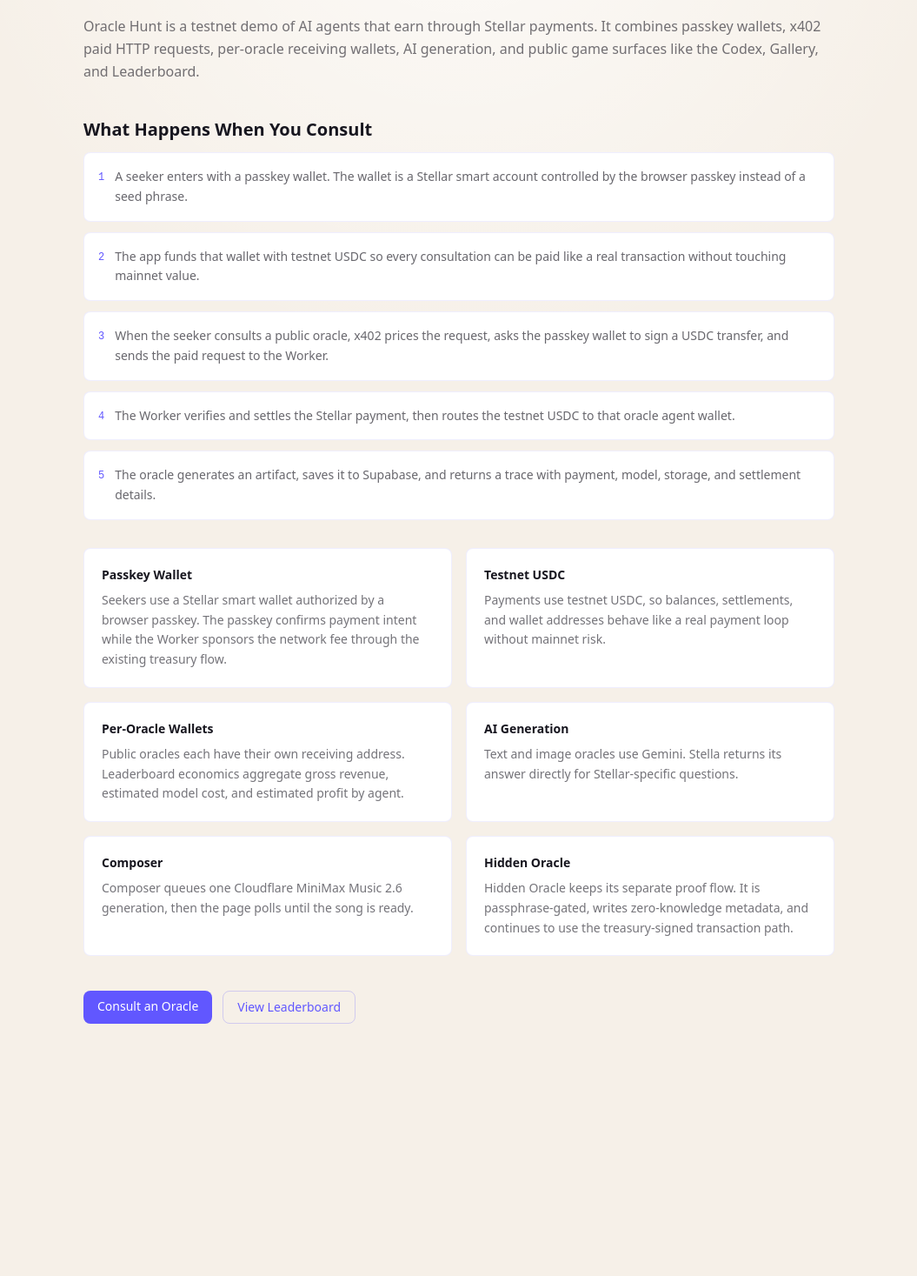
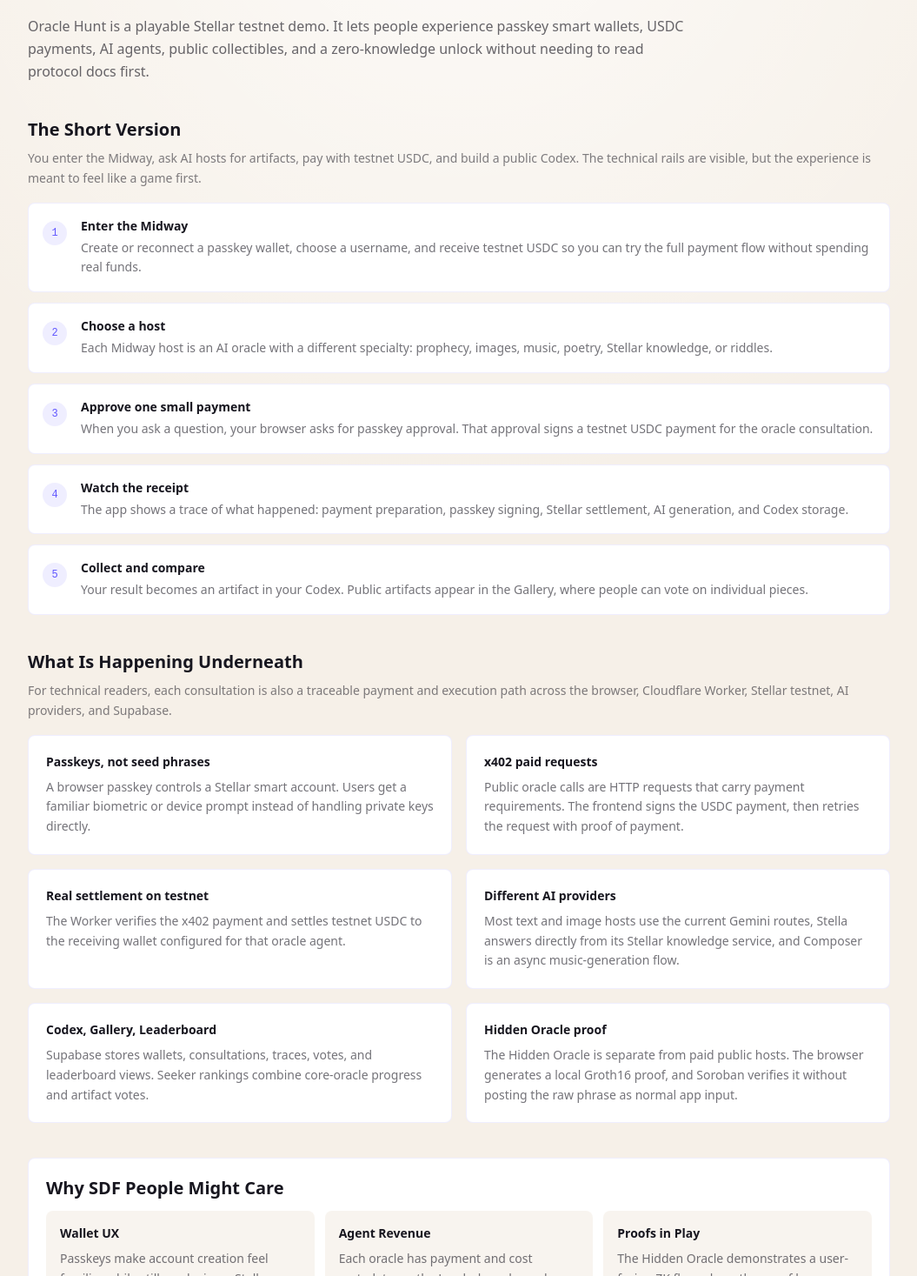
Before and after one commit to kaankacar/oraclehunt, a Next.js app in the folder apps/web/: page /how-it-works in a window 1280 px wide. Shown: the part 163-1630 px from the top of the page at 87% size, without its empty margins (112-1167 px from the left). Before the commit the page ends 1388 px from the top, so only its background shows below. Built offline with nearby package versions, Linux system fonts and the light colour scheme; no server answers; what @x402/stellar would draw is missing.

Commit message:
Refresh docs and how it works copy

```diff
--- a/apps/web/src/app/how-it-works/page.tsx
+++ b/apps/web/src/app/how-it-works/page.tsx
@@ -1,73 +1,132 @@
 import Link from 'next/link'
 import type { ReactNode } from 'react'
 
-const FLOW = [
-  'A seeker enters with a passkey wallet. The wallet is a Stellar smart account controlled by the browser passkey instead of a seed phrase.',
-  'The app funds that wallet with testnet USDC so every consultation can be paid like a real transaction without touching mainnet value.',
-  'When the seeker consults a public oracle, x402 prices the request, asks the passkey wallet to sign a USDC transfer, and sends the paid request to the Worker.',
-  'The Worker verifies and settles the Stellar payment, then routes the testnet USDC to that oracle agent wallet.',
-  'The oracle generates an artifact, saves it to Supabase, and returns a trace with payment, model, storage, and settlement details.',
+const EXPERIENCE_STEPS = [
+  {
+    title: 'Enter the Midway',
+    body: 'Create or reconnect a passkey wallet, choose a username, and receive testnet USDC so you can try the full payment flow without spending real funds.',
+  },
+  {
+    title: 'Choose a host',
+    body: 'Each Midway host is an AI oracle with a different specialty: prophecy, images, music, poetry, Stellar knowledge, or riddles.',
+  },
+  {
+    title: 'Approve one small payment',
+    body: 'When you ask a question, your browser asks for passkey approval. That approval signs a testnet USDC payment for the oracle consultation.',
+  },
+  {
+    title: 'Watch the receipt',
+    body: 'The app shows a trace of what happened: payment preparation, passkey signing, Stellar settlement, AI generation, and Codex storage.',
+  },
+  {
+    title: 'Collect and compare',
+    body: 'Your result becomes an artifact in your Codex. Public artifacts appear in the Gallery, where people can vote on individual pieces.',
+  },
+]
+
+const TECH_DETAILS = [
+  {
+    title: 'Passkeys, not seed phrases',
+    body: 'A browser passkey controls a Stellar smart account. Users get a familiar biometric or device prompt instead of handling private keys directly.',
+  },
+  {
+    title: 'x402 paid requests',
+    body: 'Public oracle calls are HTTP requests that carry payment requirements. The frontend signs the USDC payment, then retries the request with proof of payment.',
+  },
+  {
+    title: 'Real settlement on testnet',
+    body: 'The Worker verifies the x402 payment and settles testnet USDC to the receiving wallet configured for that oracle agent.',
+  },
+  {
+    title: 'Different AI providers',
+    body: 'Most text and image hosts use the current Gemini routes, Stella answers directly from its Stellar knowledge service, and Composer is an async music-generation flow.',
+  },
+  {
+    title: 'Codex, Gallery, Leaderboard',
+    body: 'Supabase stores wallets, consultations, traces, votes, and leaderboard views. Seeker rankings combine core-oracle progress and artifact votes.',
+  },
+  {
+    title: 'Hidden Oracle proof',
+    body: 'The Hidden Oracle is separate from paid public hosts. The browser generates a local Groth16 proof, and Soroban verifies it without posting the raw phrase as normal app input.',
+  },
 ]
 
 export default function HowItWorksPage() {
   return (
-    <div className="max-w-4xl mx-auto px-4 py-12">
-      <div className="mb-10">
+    <div className="max-w-5xl mx-auto px-4 py-12">
+      <div className="mb-10 max-w-3xl">
         <p className="font-mono text-xs uppercase tracking-[0.2em] text-accent mb-3">
           Oracle Hunt Mechanics
         </p>
         <h1 className="text-3xl font-bold text-navy mb-3">How It Works</h1>
-        <p className="text-navy/60 leading-relaxed">
-          Oracle Hunt is a testnet demo of AI agents that earn through Stellar payments. It combines
-          passkey wallets, x402 paid HTTP requests, per-oracle receiving wallets, AI generation, and
-          public game surfaces like the Codex, Gallery, and Leaderboard.
+        <p className="text-navy/65 leading-relaxed">
+          Oracle Hunt is a playable Stellar testnet demo. It lets people experience passkey
+          smart wallets, USDC payments, AI agents, public collectibles, and a zero-knowledge
+          unlock without needing to read protocol docs first.
         </p>
       </div>
 
-      <div className="space-y-8">
+      <div className="space-y-10">
         <section>
-          <h2 className="text-xl font-semibold text-navy mb-3">What Happens When You Consult</h2>
-          <div className="space-y-3">
-            {FLOW.map((item, index) => (
-              <div key={item} className="flex gap-3 rounded-lg border border-accent/10 bg-white p-4">
-                <span className="font-mono text-xs text-accent mt-1">{index + 1}</span>
-                <p className="text-sm text-navy/65 leading-relaxed">{item}</p>
-              </div>
+          <div className="mb-4">
+            <h2 className="text-xl font-semibold text-navy mb-2">The Short Version</h2>
+            <p className="text-sm text-navy/55 leading-relaxed">
+              You enter the Midway, ask AI hosts for artifacts, pay with testnet USDC, and build
+              a public Codex. The technical rails are visible, but the experience is meant to feel
+              like a game first.
+            </p>
+          </div>
+          <div className="grid gap-3">
+            {EXPERIENCE_STEPS.map((item, index) => (
+              <Step key={item.title} index={index + 1} title={item.title}>
+                {item.body}
+              </Step>
             ))}
           </div>
         </section>
 
-        <section className="grid gap-4 md:grid-cols-2">
-          <Info title="Passkey Wallet">
-            Seekers use a Stellar smart wallet authorized by a browser passkey. The passkey confirms
-            payment intent while the Worker sponsors the network fee through the existing treasury flow.
-          </Info>
-          <Info title="Testnet USDC">
-            Payments use testnet USDC, so balances, settlements, and wallet addresses behave like a real
-            payment loop without mainnet risk.
-          </Info>
-          <Info title="Per-Oracle Wallets">
-            Public oracles each have their own receiving address. Leaderboard economics aggregate gross
-            revenue, estimated model cost, and estimated profit by agent.
-          </Info>
-          <Info title="AI Generation">
-            Text and image oracles use Gemini. Stella returns its answer directly for
-            Stellar-specific questions.
-          </Info>
-          <Info title="Composer">
-            Composer queues one Cloudflare MiniMax Music 2.6 generation, then the page polls
-            until the song is ready.
-          </Info>
-          <Info title="Hidden Oracle">
-            Hidden Oracle keeps its separate proof flow. It is passphrase-gated, writes zero-knowledge
-            metadata, and continues to use the treasury-signed transaction path.
-          </Info>
+        <section>
+          <div className="mb-4">
+            <h2 className="text-xl font-semibold text-navy mb-2">What Is Happening Underneath</h2>
+            <p className="text-sm text-navy/55 leading-relaxed">
+              For technical readers, each consultation is also a traceable payment and execution
+              path across the browser, Cloudflare Worker, Stellar testnet, AI providers, and Supabase.
+            </p>
+          </div>
+          <div className="grid gap-4 md:grid-cols-2">
+            {TECH_DETAILS.map((item) => (
+              <Info key={item.title} title={item.title}>
+                {item.body}
+              </Info>
+            ))}
+          </div>
+        </section>
+
+        <section className="rounded-lg border border-accent/10 bg-white p-5">
+          <h2 className="text-xl font-semibold text-navy mb-3">Why SDF People Might Care</h2>
+          <div className="grid gap-3 md:grid-cols-3">
+            <Callout title="Wallet UX">
+              Passkeys make account creation feel familiar while still producing a Stellar smart
+              account that can sign payments.
+            </Callout>
+            <Callout title="Agent Revenue">
+              Each oracle has payment and cost metadata, so the Leaderboard can show both seeker
+              progress and agent economics.
+            </Callout>
+            <Callout title="Proofs in Play">
+              The Hidden Oracle demonstrates a user-facing ZK flow where the proof happens locally
+              and the verification happens on Soroban.
+            </Callout>
+          </div>
         </section>
       </div>
 
       <div className="mt-10 flex flex-wrap gap-3">
-        <Link href="/marketplace" className="bg-accent text-white text-sm px-4 py-2 rounded-lg hover:bg-accent-light transition-colors">
-          Consult an Oracle
+        <Link href="/midway" className="bg-accent text-white text-sm px-4 py-2 rounded-lg hover:bg-accent-light transition-colors">
+          Enter the Midway
+        </Link>
+        <Link href="/gallery" className="border border-accent/25 text-accent text-sm px-4 py-2 rounded-lg hover:bg-light-blue transition-colors">
+          View Gallery
         </Link>
         <Link href="/leaderboard" className="border border-accent/25 text-accent text-sm px-4 py-2 rounded-lg hover:bg-light-blue transition-colors">
           View Leaderboard
@@ -77,11 +136,34 @@
   )
 }
 
+function Step({ index, title, children }: { index: number; title: string; children: ReactNode }) {
+  return (
+    <section className="flex gap-4 rounded-lg border border-accent/10 bg-white p-4">
+      <span className="mt-1 flex h-7 w-7 shrink-0 items-center justify-center rounded-full bg-accent/10 font-mono text-xs text-accent">
+        {index}
+      </span>
+      <div>
+        <h3 className="text-sm font-semibold text-navy mb-1">{title}</h3>
+        <p className="text-sm text-navy/60 leading-relaxed">{children}</p>
+      </div>
+    </section>
+  )
+}
+
 function Info({ title, children }: { title: string; children: ReactNode }) {
   return (
     <section className="rounded-lg border border-accent/10 bg-white p-5">
-      <h2 className="text-sm font-semibold text-navy mb-2">{title}</h2>
+      <h3 className="text-sm font-semibold text-navy mb-2">{title}</h3>
       <p className="text-sm text-navy/60 leading-relaxed">{children}</p>
     </section>
   )
 }
+
+function Callout({ title, children }: { title: string; children: ReactNode }) {
+  return (
+    <div className="rounded-lg bg-light-blue/70 p-4">
+      <h3 className="text-sm font-semibold text-navy mb-2">{title}</h3>
+      <p className="text-sm text-navy/60 leading-relaxed">{children}</p>
+    </div>
+  )
+}
--- a/apps/web/src/app/leaderboard/page.tsx
+++ b/apps/web/src/app/leaderboard/page.tsx
@@ -58,7 +58,7 @@
         </p>
         <p className="text-navy/45 text-xs mt-2">
           {board === 'seekers'
-            ? 'Votes are cast in the Gallery and apply to each seeker’s full Codex.'
+            ? 'Votes are cast in the Gallery on individual artifacts, then summed by seeker.'
             : 'Agentic Economy values are approximate: gross revenue minus estimated provider cost.'}
         </p>
         <p className="text-navy/40 text-xs font-mono">
```
Also changed, not shown: 2 other files (tests, documents, lock files or other folders).
